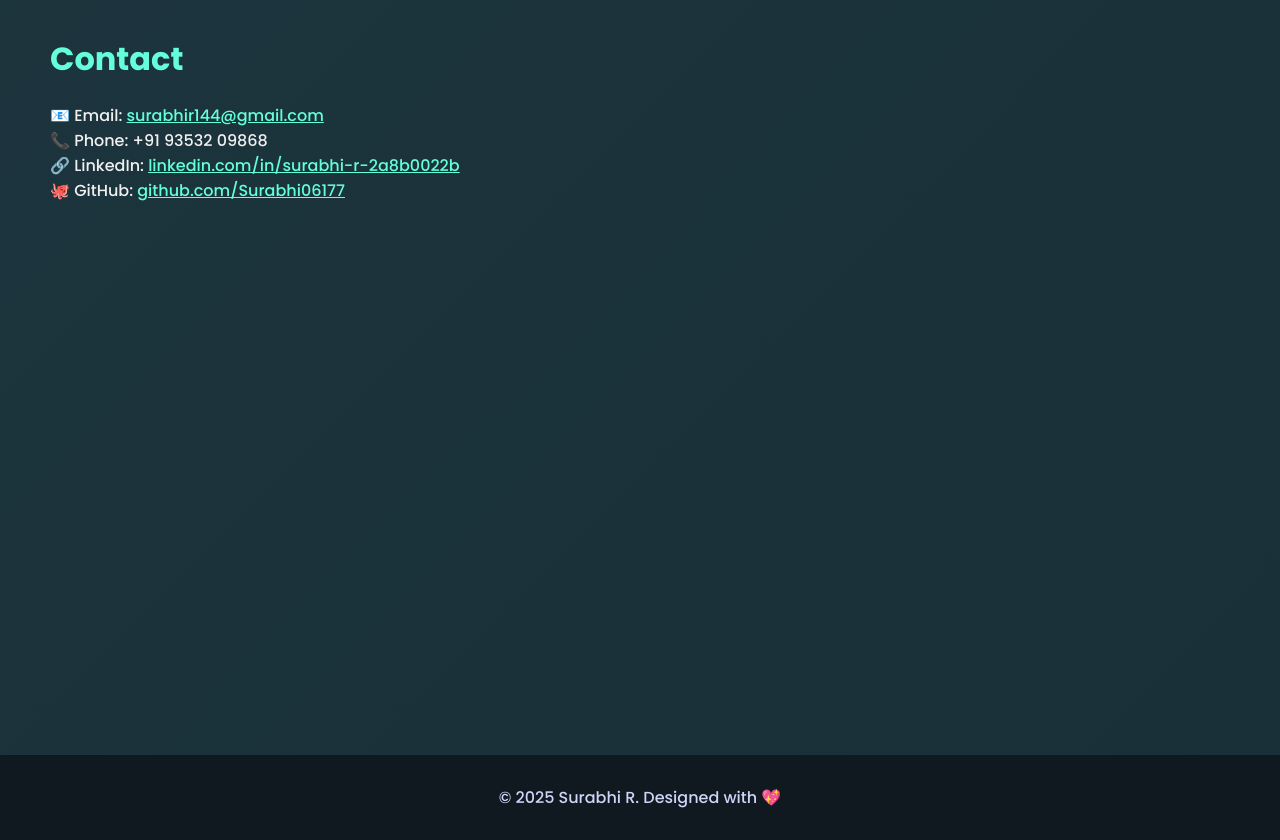
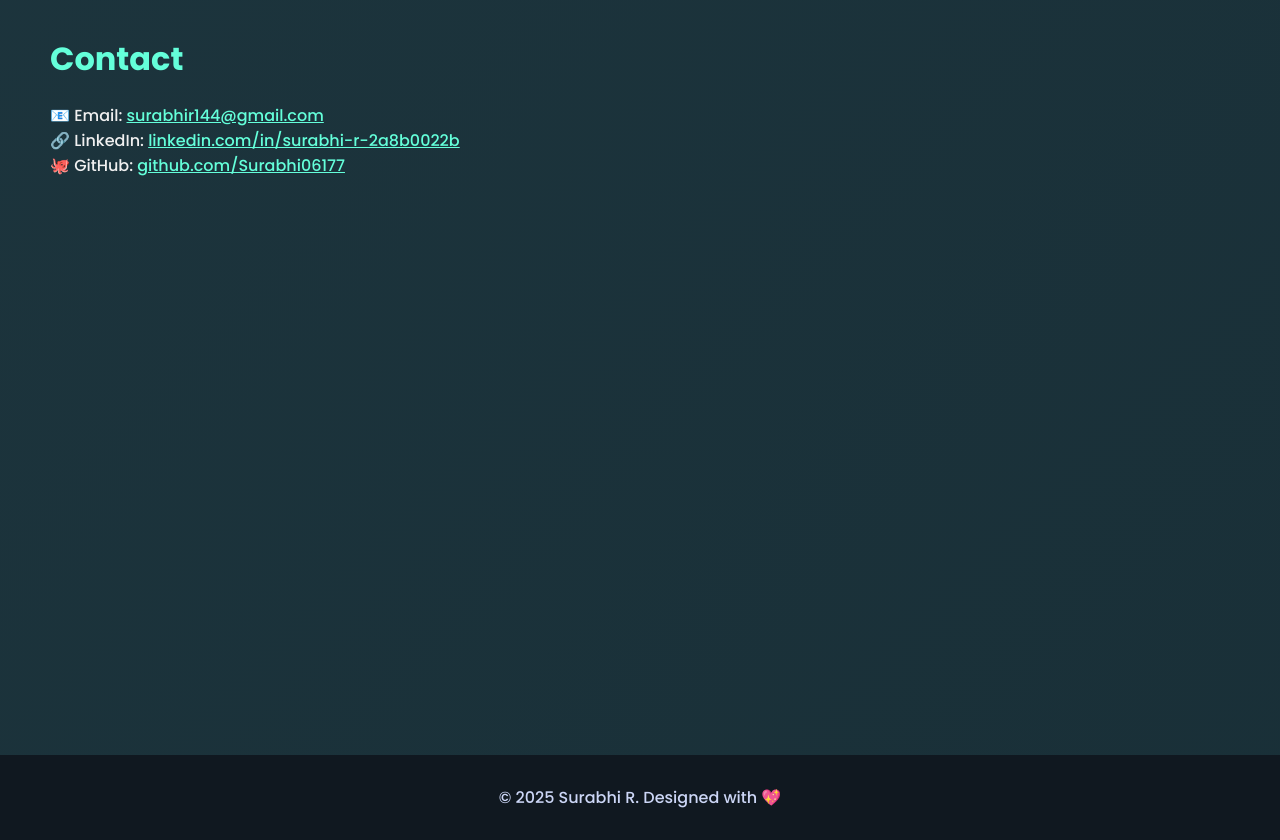
Before and after one commit to Surabhi06177/Surabhi06177.github.io, a plain HTML site: page index.html in a window 1280 px wide. Shown: the part 4120-4960 px from the top of the page. Drawn offline with Linux system fonts and the light colour scheme.

Commit message:
Update index.html

```diff
--- a/index.html
+++ b/index.html
@@ -250,7 +250,7 @@
   <section id="contact">
     <h3>Contact</h3>
     <p>📧 Email: <a href="mailto:surabhir144@gmail.com">surabhir144@gmail.com</a></p>
-    <p>📞 Phone: +91 93532 09868</p>
+
     <p>🔗 LinkedIn: <a href="https://www.linkedin.com/in/surabhi-r-2a8b0022b" target="_blank">linkedin.com/in/surabhi-r-2a8b0022b</a></p>
     <p>🐙 GitHub: <a href="https://github.com/Surabhi06177" target="_blank">github.com/Surabhi06177</a></p>
   </section>
```
